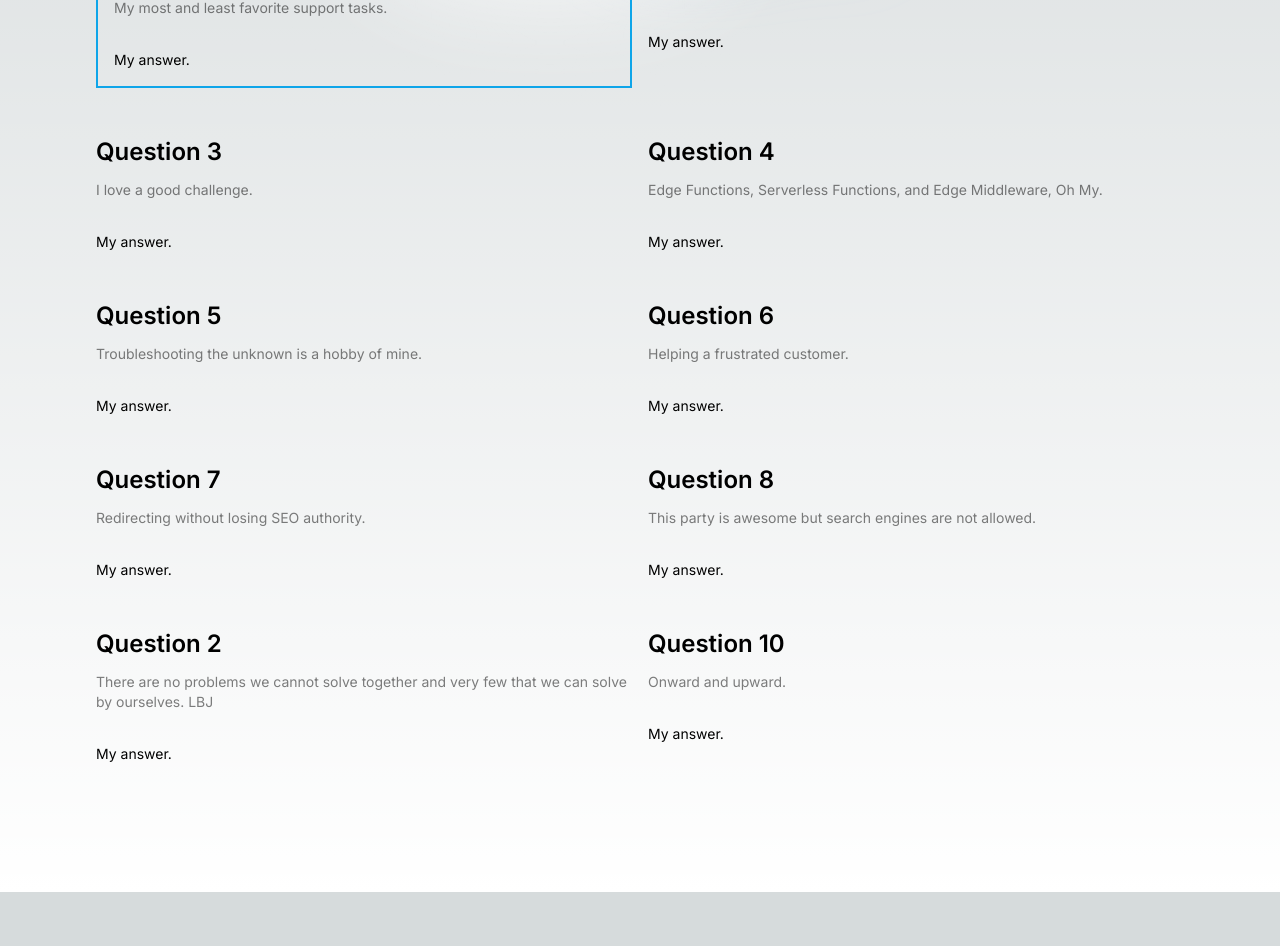
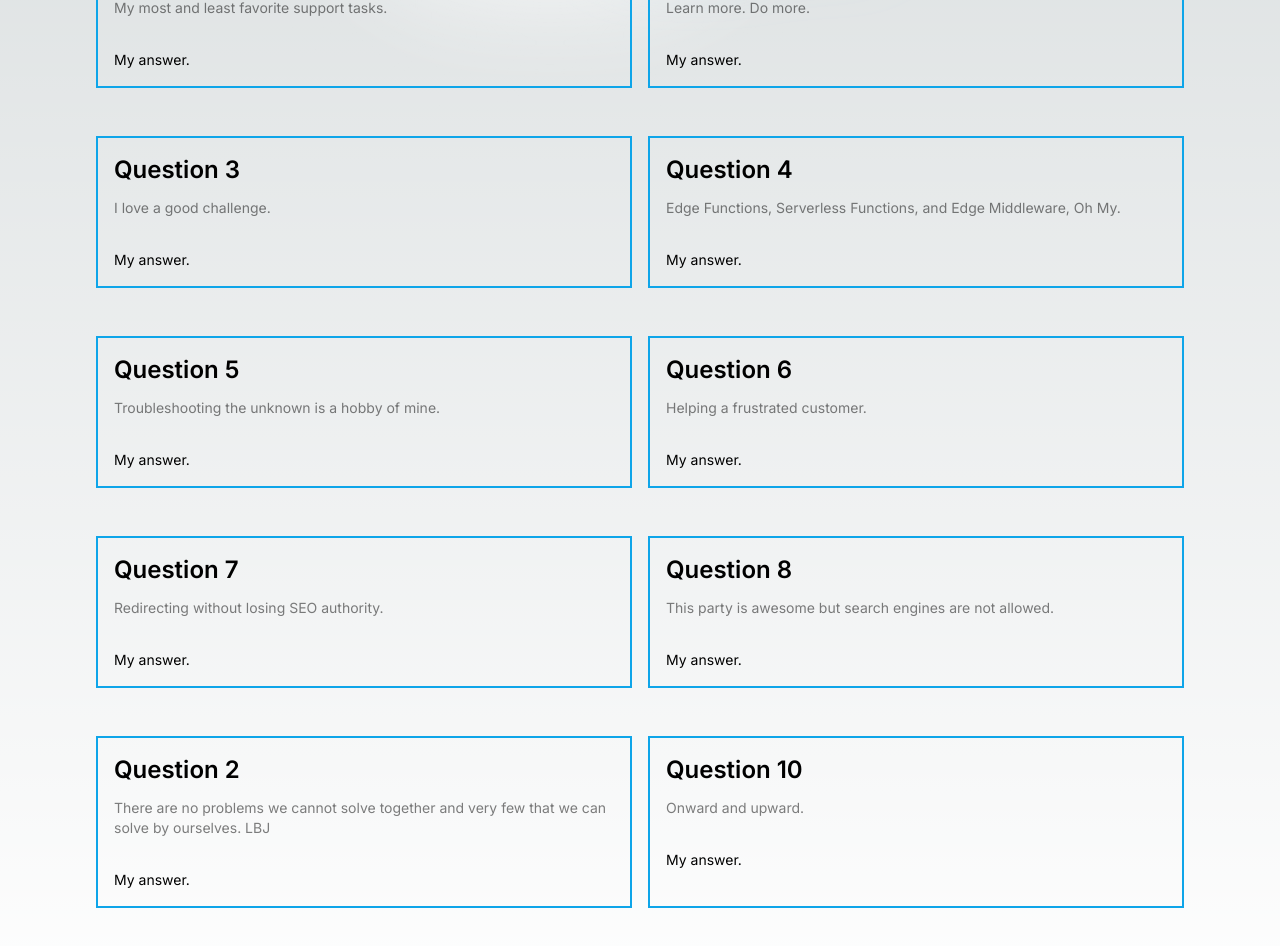
Before and after one commit to MindyPostoff/nextjs-boilerplate-example, a Next.js app: page / in a window 1280 px wide. Shown: the part 394-1340 px from the top of the page. Before the commit the page ends 1286 px from the top, so only its background shows below. Built offline with nearby package versions, Linux system fonts and the light colour scheme.

Commit message:
Update page.tsx

```diff
--- a/app/page.tsx
+++ b/app/page.tsx
@@ -50,7 +50,7 @@
             My answer.
           </p>
         </div>
-        <div className={`mb-8`}>
+        <div className={`mb-8 border-solid border-2 border-sky-500 p-4`}>
           <h2 className={`mb-3 text-2xl font-semibold`}>Question 2</h2>
           <p className={`mb-8 max-w-[300ch] text-sm opacity-50`}>
             Learn more. Do more.
@@ -59,7 +59,7 @@
             My answer.
           </p>
         </div>
-        <div className={`mb-8`}>
+        <div className={`mb-8 border-solid border-2 border-sky-500 p-4`}>
           <h2 className={`mb-3 text-2xl font-semibold`}>Question 3</h2>
           <p className={`mb-8 max-w-[300ch] text-sm opacity-50`}>
             I love a good challenge.
@@ -68,7 +68,7 @@
             My answer.
           </p>
         </div>
-        <div className={`mb-8`}>
+        <div className={`mb-8 border-solid border-2 border-sky-500 p-4`}>
           <h2 className={`mb-3 text-2xl font-semibold`}>Question 4</h2>
           <p className={`mb-8 max-w-[300ch] text-sm opacity-50`}>
             Edge Functions, Serverless Functions, and Edge Middleware, Oh My.
@@ -77,7 +77,7 @@
             My answer.
           </p>
         </div>
-        <div className={`mb-8`}>
+        <div className={`mb-8 border-solid border-2 border-sky-500 p-4`}>
           <h2 className={`mb-3 text-2xl font-semibold`}>Question 5</h2>
           <p className={`mb-8 max-w-[300ch] text-sm opacity-50`}>
             Troubleshooting the unknown is a hobby of mine.
@@ -86,7 +86,7 @@
             My answer.
           </p>
         </div>
-        <div className={`mb-8`}>
+        <div className={`mb-8 border-solid border-2 border-sky-500 p-4`}>
           <h2 className={`mb-3 text-2xl font-semibold`}>Question 6</h2>
           <p className={`mb-8 max-w-[300ch] text-sm opacity-50`}>
             Helping a frustrated customer.
@@ -95,7 +95,7 @@
             My answer.
           </p>
         </div>
-        <div className={`mb-8`}>
+        <div className={`mb-8 border-solid border-2 border-sky-500 p-4`}>
           <h2 className={`mb-3 text-2xl font-semibold`}>Question 7</h2>
           <p className={`mb-8 max-w-[300ch] text-sm opacity-50`}>
             Redirecting without losing SEO authority.
@@ -104,7 +104,7 @@
             My answer.
           </p>
         </div>
-        <div className={`mb-8`}>
+        <div className={`mb-8 border-solid border-2 border-sky-500 p-4`}>
           <h2 className={`mb-3 text-2xl font-semibold`}>Question 8</h2>
           <p className={`mb-8 max-w-[300ch] text-sm opacity-50`}>
             This party is awesome but search engines are not allowed.
@@ -113,7 +113,7 @@
             My answer.
           </p>
         </div>
-        <div className={`mb-8`}>
+        <div className={`mb-8 border-solid border-2 border-sky-500 p-4`}>
           <h2 className={`mb-3 text-2xl font-semibold`}>Question 2</h2>
           <p className={`mb-8 max-w-[300ch] text-sm opacity-50`}>
             There are no problems we cannot solve together and very few that we can solve by ourselves. LBJ
@@ -122,7 +122,7 @@
             My answer.
           </p>
         </div>
-        <div className={`mb-8`}>
+        <div className={`mb-8 border-solid border-2 border-sky-500 p-4`}>
           <h2 className={`mb-3 text-2xl font-semibold`}>Question 10</h2>
           <p className={`mb-8 max-w-[300ch] text-sm opacity-50`}>
             Onward and upward.
```
